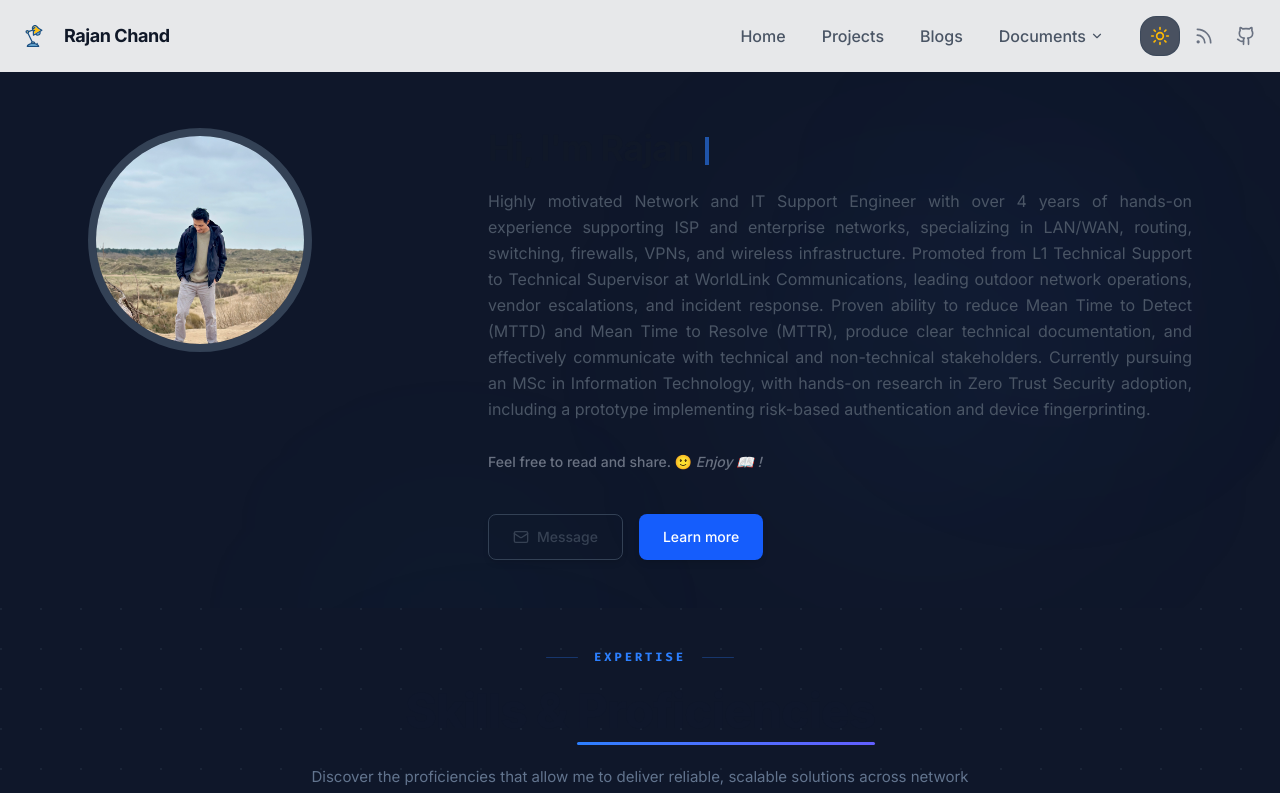
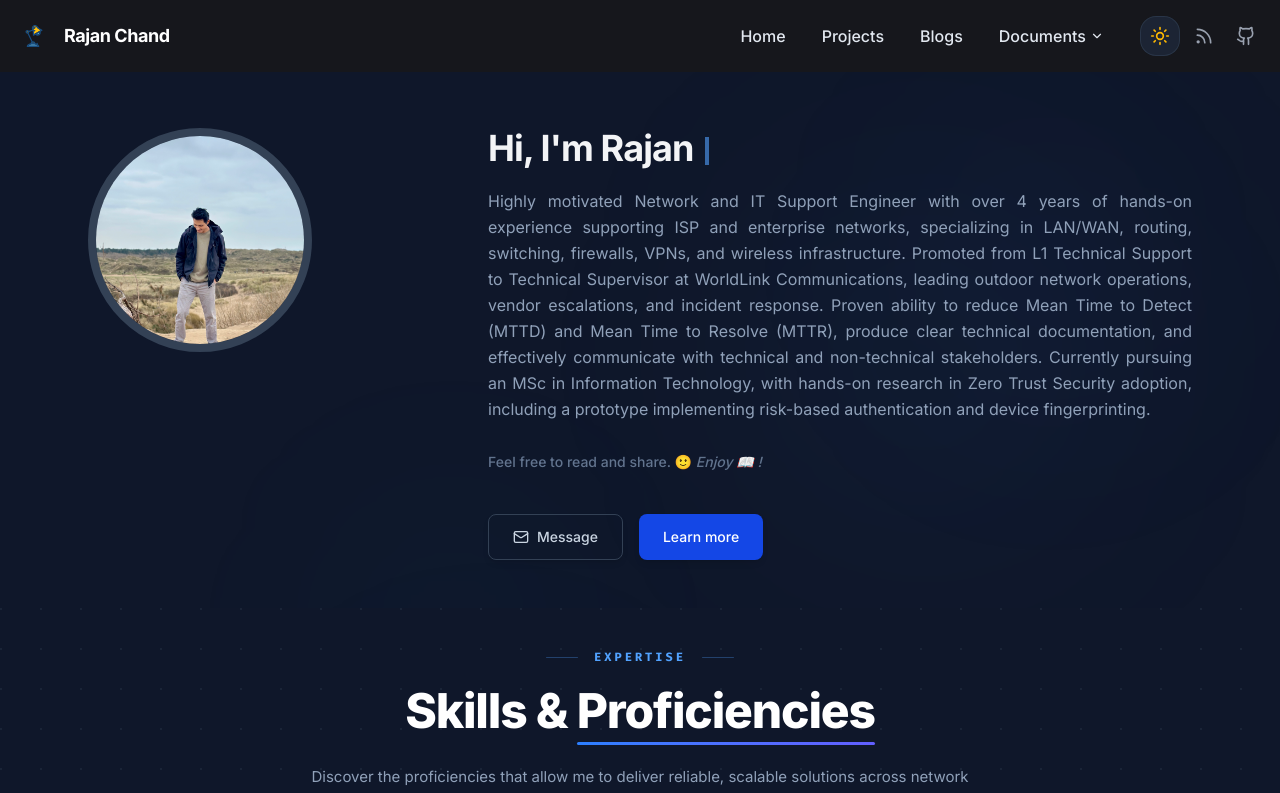
Before and after one commit to rajanchand/rajanchand.com.np, a Next.js app: page / in a window 1280 px wide. Shown: the top 793 px of the page. Built offline with nearby package versions, Linux system fonts and the light colour scheme.

Commit message:
fixed dark mode styles in tailwind

```diff
--- a/src/app/globals.css
+++ b/src/app/globals.css
@@ -1,4 +1,7 @@
 @import "tailwindcss";
+
+/* Enable class-based dark mode variant for Tailwind CSS v4 */
+@variant dark (&:where(.dark, .dark *));
 
 /* ===== DESIGN TOKENS ===== */
 :root {
```
